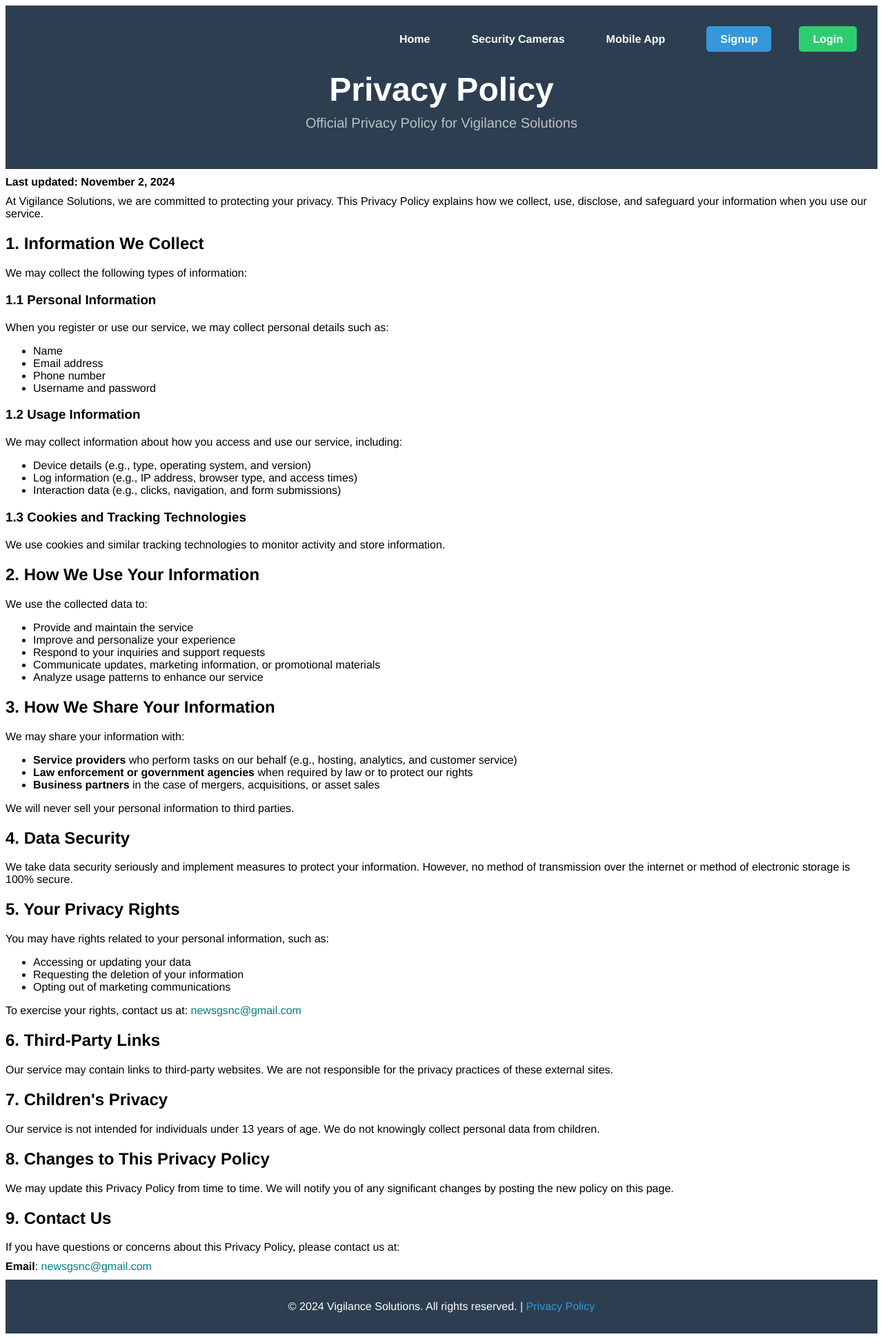
After one commit to GouthamOfTheNP/SecurityCamera, a Flask app: page /privacy in a window 1280 px wide. The commit adds this page. Shown: the whole page at 69% size. Run offline with Flask 3, Linux system fonts and the light colour scheme.

Commit message:
Add files via upload

```diff
--- a/templates/login.html
+++ b/templates/login.html
@@ -21,5 +21,11 @@
 		<a href="/forgot">Forgot your password?</a> <br> <br>
 		<a href="/signup">Don't have an account? Sign up here.</a>
 	</header>
+	<footer>
+		<p>
+			&copy; 2024 Vigilance Solutions. All rights reserved. |
+			<a href="/privacy">Privacy Policy</a>
+		</p>
+	</footer>
 </body>
 </html>
--- /dev/null
+++ b/templates/privacy.html
@@ -0,0 +1,112 @@
+<!DOCTYPE html>
+<html lang="en-us">
+<head>
+	<meta charset="UTF-8">
+	<title>Vigilance Solutions</title>
+	<meta name="viewport" content="width=device-width, initial-scale=1">
+	<link rel="stylesheet" type="text/css" href="../static/styles.css">
+	<link rel='icon' href="{{ url_for('static', filename='icon.ico') }}" type='image/x-icon'>
+	<style>
+		.logged p {
+            text-align: left;
+            margin: 10px 0
+		}
+	</style>
+</head>
+<body>
+<header>
+	<nav>
+		<ul class="navbar">
+			<li><a href="/">Home</a></li>
+			<li><a href="/security-camera">Security Cameras</a></li>
+			<li><a href="/mobile-app">Mobile App</a></li>
+			<li></li>
+			{% if not session['logged_in'] %}
+			<li><a href="/signup" class="signup-btn" id="signup">Signup</a></li>
+			<li></li>
+			<li><a href="/login" class="signup-btn" id="login">Login</a></li>
+			{% endif %}
+		</ul>
+	</nav>
+	<br> <br>
+	<h1>Privacy Policy</h1>
+	<p class="tagline">Official Privacy Policy for Vigilance Solutions</p>
+</header>
+<div class="logged" style="text-align: left">
+	<p><strong>Last updated: November 2, 2024</strong></p>
+	<p>At Vigilance Solutions, we are committed to protecting your privacy. This Privacy Policy explains how we collect, use, disclose, and safeguard your information when you use our service.</p>
+
+	<h2>1. Information We Collect</h2>
+	<p>We may collect the following types of information:</p>
+	<h3>1.1 Personal Information</h3>
+	<p>When you register or use our service, we may collect personal details such as:</p>
+	<ul>
+		<li>Name</li>
+		<li>Email address</li>
+		<li>Phone number</li>
+		<li>Username and password</li>
+	</ul>
+
+	<h3>1.2 Usage Information</h3>
+	<p>We may collect information about how you access and use our service, including:</p>
+	<ul>
+		<li>Device details (e.g., type, operating system, and version)</li>
+		<li>Log information (e.g., IP address, browser type, and access times)</li>
+		<li>Interaction data (e.g., clicks, navigation, and form submissions)</li>
+	</ul>
+
+	<h3>1.3 Cookies and Tracking Technologies</h3>
+	<p>We use cookies and similar tracking technologies to monitor activity and store information.</p>
+
+	<h2>2. How We Use Your Information</h2>
+	<p>We use the collected data to:</p>
+	<ul>
+		<li>Provide and maintain the service</li>
+		<li>Improve and personalize your experience</li>
+		<li>Respond to your inquiries and support requests</li>
+		<li>Communicate updates, marketing information, or promotional materials</li>
+		<li>Analyze usage patterns to enhance our service</li>
+	</ul>
+
+	<h2>3. How We Share Your Information</h2>
+	<p>We may share your information with:</p>
+	<ul>
+		<li><strong>Service providers</strong> who perform tasks on our behalf (e.g., hosting, analytics, and customer service)</li>
+		<li><strong>Law enforcement or government agencies</strong> when required by law or to protect our rights</li>
+		<li><strong>Business partners</strong> in the case of mergers, acquisitions, or asset sales</li>
+	</ul>
+	<p>We will never sell your personal information to third parties.</p>
+
+	<h2>4. Data Security</h2>
+	<p>We take data security seriously and implement measures to protect your information. However, no method of transmission over the internet or method of electronic storage is 100% secure.</p>
+
+	<h2>5. Your Privacy Rights</h2>
+	<p>You may have rights related to your personal information, such as:</p>
+	<ul>
+		<li>Accessing or updating your data</li>
+		<li>Requesting the deletion of your information</li>
+		<li>Opting out of marketing communications</li>
+	</ul>
+	<p>To exercise your rights, contact us at: <a href="mailto:newsgsnc@gmail.com">newsgsnc@gmail.com</a></p>
+
+	<h2>6. Third-Party Links</h2>
+	<p>Our service may contain links to third-party websites. We are not responsible for the privacy practices of these external sites.</p>
+
+	<h2>7. Children's Privacy</h2>
+	<p>Our service is not intended for individuals under 13 years of age. We do not knowingly collect personal data from children.</p>
+
+	<h2>8. Changes to This Privacy Policy</h2>
+	<p>We may update this Privacy Policy from time to time. We will notify you of any significant changes by posting the new policy on this page.</p>
+
+	<h2>9. Contact Us</h2>
+	<p>If you have questions or concerns about this Privacy Policy, please contact us at:</p>
+	<p><strong>Email</strong>: <a href="mailto:newsgsnc@gmail.com">newsgsnc@gmail.com</a></p>
+</div>
+<footer>
+	<p>
+		&copy; 2024 Vigilance Solutions. All rights reserved. |
+		<a href="privacy">Privacy Policy</a>
+	</p>
+</footer>
+</body>
+</html>
--- a/templates/signup.html
+++ b/templates/signup.html
@@ -20,6 +20,12 @@
 		{{ error_code }}
 	</form> <br> <br>
 	<a href="/login">Already have an account? Log in here.</a>
+	<footer>
+		<p>
+			&copy; 2024 Vigilance Solutions. All rights reserved. |
+			<a href="/privacy">Privacy Policy</a>
+		</p>
+	</footer>
 </header>
 </body>
 </html>
```
Also changed, not shown: templates/index.html (+95 -24 lines), templates/logout.html (added, +18 -0 lines), templates/mobile_app.html (+19 -0 lines), templates/security_camera.html (+29 -10 lines), templates/server.html (added, +44 -0 lines).
